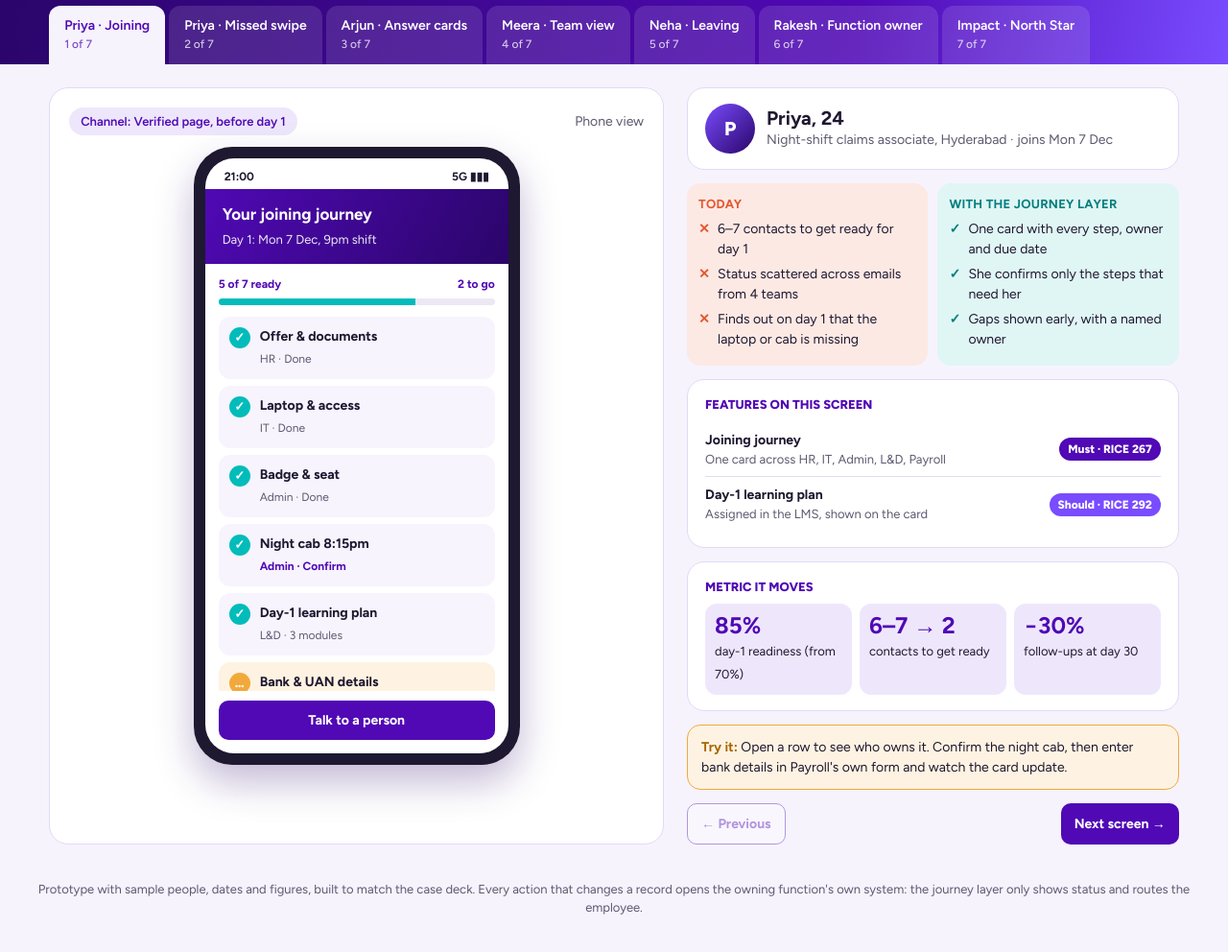
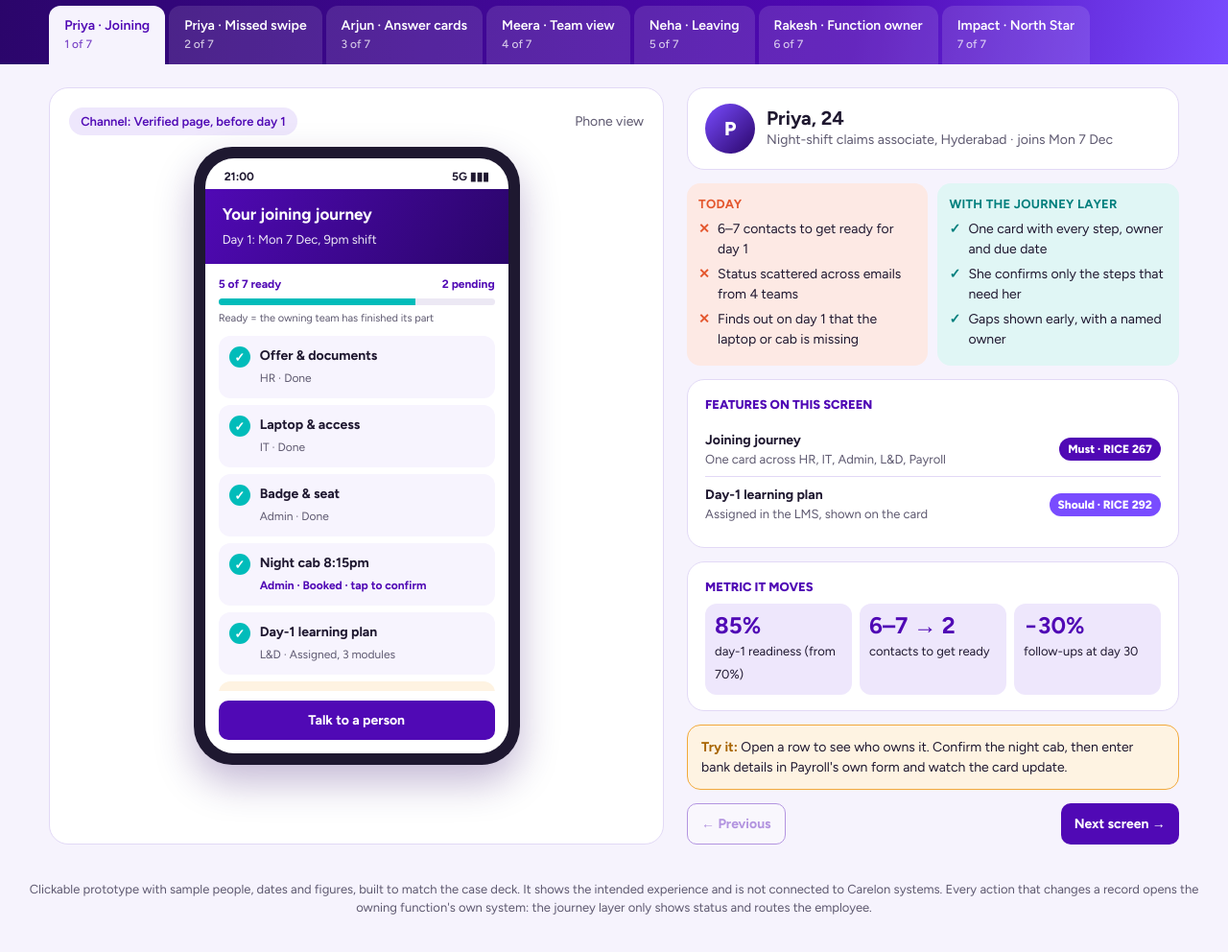
Before and after one commit to ksingha249/carelon-journey-prototype, a plain HTML site: page index.html in a window 1280 px wide. Shown: the part 92-1084 px from the top of the page at 96% size. Drawn offline with Linux system fonts and the light colour scheme.

Commit message:
Add files via upload

```diff
--- a/index.html
+++ b/index.html
@@ -130,7 +130,7 @@ table{width:100%;border-collapse:collapse;font-size:13px}th{text-align:left;back
   <section class="stage" aria-live="polite"><div class="stagebar"><span id="chan" class="chan"></span><span id="pos"></span></div><div id="dev" style="width:100%;display:flex;justify-content:center"></div></section>
   <aside class="panel" id="panel"></aside>
 </main>
-<p class="note">Prototype with sample people, dates and figures, built to match the case deck. Every action that changes a record opens the owning function's own system: the journey layer only shows status and routes the employee.</p>
+<p class="note">Clickable prototype with sample people, dates and figures, built to match the case deck. It shows the intended experience and is not connected to Carelon systems. Every action that changes a record opens the owning function's own system: the journey layer only shows status and routes the employee.</p>
 <script>
 {
 const $=s=>document.querySelector(s);
@@ -176,8 +176,8 @@ const SC=[
  {id:'leaving',tab:'Neha · Leaving',sub:'Must',chan:'Teams, then verified link after exit',dev:'phone',ini:'N',name:'Neha, 27',role:'Claims associate · last day Thu 31 Dec',
   bef:['5 contacts across HR, IT, Admin and Payroll','Worries whether final wages will arrive','After exit, only a general HR inbox'],
   aft:['Every exit step on one card','A legal clock tracks final wages','Status after exit with a verified link, no login'],
-  feats:[['Leaving journey','Exit steps across five functions','Must','188'],['Legal clock','Final wages tracked to the 2-working-day window','Must','part of F2']],
-  mets:[['95%','of leavers paid within the legal window'],['98%','access removed on the last day']],
+  feats:[['Leaving journey','Exit steps across five functions','Must','188'],['Legal clock','Final wages tracked to the 2-working-day window (scope per Legal)','Must','part of F2']],
+  mets:[['95%','of in-scope leavers paid in the statutory window'],['98%','access removed on the last day']],
   tryit:'Book a laptop return slot, then switch to "After exit" to see what Neha sees without a company login.'},
  {id:'owner',tab:'Rakesh · Function owner',sub:'Compact',chan:'Owner console',dev:'desk',ini:'R',name:'Rakesh, 41',role:'HR operations lead · owns HR\'s steps',
   bef:['Gets tickets meant for other teams','Blamed when day 1 fails for any reason','No view of hand-offs to IT or Admin'],
@@ -203,12 +203,12 @@ function rJoin(){const s=st.join;
   ['offer','Offer & documents','HR · Done','ok','Offer signed 18 Nov. Documents verified in the HR system.'],
   ['laptop','Laptop & access','IT · Done','ok','Laptop HYD-L-2231 allocated; claims system access created on 3 Dec in IT\'s service desk.'],
   ['badge','Badge & seat','Admin · Done','ok','Badge printed; seat 4F-112 on the secure floor.'],
-  ['cab','Night cab 8:15pm',s.cab?'Admin · Confirmed':'Admin · Confirm',s.cab?'ok':'ok','Pick-up 8:15pm from Kukatpally, drop 6:30am. Booked in Admin\'s transport system.'],
-  ['learn','Day-1 learning plan','L&D · 3 modules','ok','Claims basics, Data privacy, Night-shift safety. Assigned in the LMS.'],
+  ['cab','Night cab 8:15pm',s.cab?'Admin · Booked, confirmed':'Admin · Booked · tap to confirm',s.cab?'ok':'ok','Pick-up 8:15pm from Kukatpally, drop 6:30am. Booked in Admin\'s transport system.'],
+  ['learn','Day-1 learning plan','L&D · Assigned, 3 modules','ok','Claims basics, Data privacy, Night-shift safety. Assigned in the LMS.'],
   ['bank','Bank & UAN details',s.bank?'Payroll · Done':'Payroll · due 12 Dec',s.bank?'ok':'w','Needed for your first salary. You enter these in Payroll\'s own form; the journey layer never stores them.'],
   ['bg','Background check',s.bg?'Vendor · Clear':'Vendor · in progress',s.bg?'ok':'w','Education check pending with the vendor. You will get an SMS if anything is needed from you.']];
  const ready=5+(s.bank?1:0)+(s.bg?1:0);
- let h=`<div class="sbar"><span>21:00</span><span>5G ▮▮▮</span></div><div class="ph"><b>Your joining journey</b><span>Day 1: Mon 7 Dec, 9pm shift</span></div><div class="body"><div class="prog"><span>${ready} of 7 ready</span><span>${ready===7?'All set for day 1':(7-ready)+' to go'}</span></div><div class="bar"><i style="width:${ready/7*100}%"></i></div>`;
+ let h=`<div class="sbar"><span>21:00</span><span>5G ▮▮▮</span></div><div class="ph"><b>Your joining journey</b><span>Day 1: Mon 7 Dec, 9pm shift</span></div><div class="body"><div class="prog"><span>${ready} of 7 ready</span><span>${ready===7?'All set for day 1':(7-ready)+' pending'}</span></div><div class="bar"><i style="width:${ready/7*100}%"></i></div><div style="font-size:11px;color:#5e5970;margin:-6px 0 10px">Ready = the owning team has finished its part</div>`;
  for(const r of rows){const op=s.open===r[0];const need=(r[0]==='cab'&&!s.cab)||(r[0]==='bank'&&!s.bank);
   h+=`<button class="row ${r[3]==='w'?'wait':''} ${op?'open':''}" data-a="jopen" data-v="${r[0]}" aria-expanded="${op}">${dot(r[3]==='ok'?'ok':'w',r[3]==='ok'?'✓':'…')}<span><b>${r[1]}</b><small class="${need?'cta':''}">${r[2]}</small></span></button>`;
   if(op){h+=`<div class="det">${r[4]}<div style="margin-top:8px;display:flex;gap:6px;flex-wrap:wrap">`;
@@ -278,7 +278,7 @@ function rOwn(){const s=st.own;
  return deskWrap('Journey console · HR operations',['My steps','Template','Reports'],b)}
 
 /* ---------- 7 impact ---------- */
-function rImp(){const M=[['Day-1 readiness',83,85,70,'%'],['Final wages in legal window',93,95,null,'%'],['Answered first time by a card',57,60,null,'%'],['Manager follow-ups cut',46,50,0,'%'],['Follow-ups at day 30 cut',24,30,0,'%']];
+function rImp(){const M=[['Day-1 readiness',83,85,70,'%'],['Final wages in statutory window',93,95,null,'%'],['Answered first time by a card',57,60,null,'%'],['Manager follow-ups cut',46,50,0,'%'],['Follow-ups at day 30 cut',24,30,0,'%']];
  let b=`<h2>Pilot read-out · week 20 of 26</h2><div class="sub">Hyderabad site vs a similar unit · sample numbers for the prototype</div><div class="kpis"><div class="kpi" style="background:linear-gradient(120deg,#5009B5,#2A0569)"><b style="color:#fff">64%</b><span style="color:#e5dbfa">clean-journey rate (baseline 41%)</span></div><div class="kpi"><b>212</b><span>journeys with a response</span></div><div class="kpi"><b>47%</b><span>survey response (fallback below 40%)</span></div></div><div class="h4" style="margin-top:4px">PERSONA TARGETS · bar = now, red line = target</div>`;
  for(const m of M)b+=`<div class="mbar"><div><div style="display:flex;justify-content:space-between"><span>${m[0]}</span><b>${m[1]}${m[4]}</b></div><div class="track"><i style="width:${m[1]}%"></i><em style="left:${m[2]}%" title="target"></em></div></div><span class="tag ${m[1]>=m[2]?'t-ok':'t-r'}" style="text-align:center">target ${m[2]}${m[4]}</span></div>`;
  b+=`<div class="h4" style="margin-top:12px">GUARDRAILS · must not worsen</div><div class="kpis">${[['Falling','bypass to old channels'],['2.1%','false "done" steps (max 3%)'],['0','privacy incidents'],['98.6%','access off on last day (min 98%)']].map(g=>`<div class="kpi" style="background:#E0F6F5"><b style="color:#007F7D">${g[0]}</b><span>${g[1]}</span></div>`).join('')}</div><div class="comms" style="background:#FEF3E2"><b style="color:#A86500">◆</b><span><b>Weeks 24–26 decision:</b> on track to <b>continue</b>. Readiness and wages are close to target; guardrails hold. Scale is decided at month 9, attrition read at month 18.</span></div>`;
```
